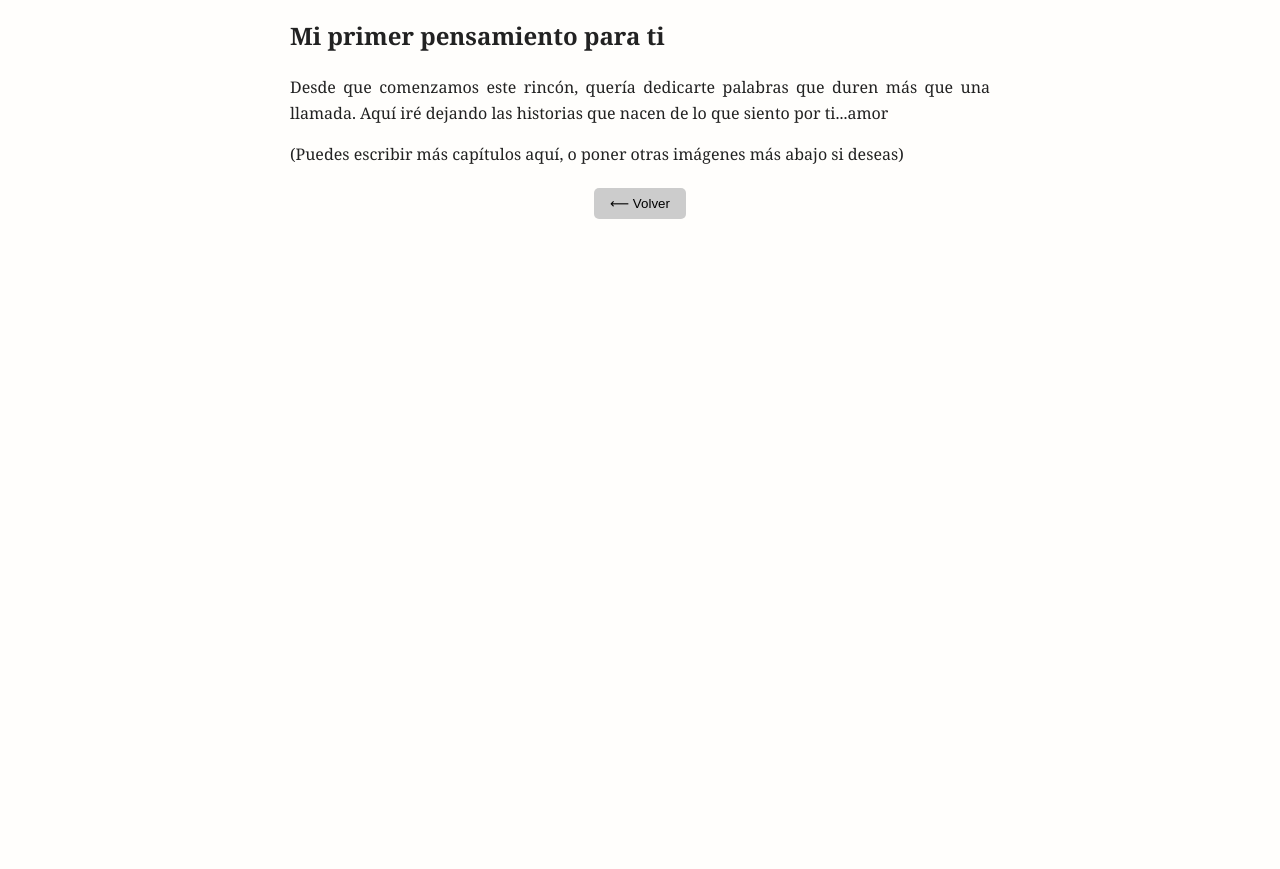
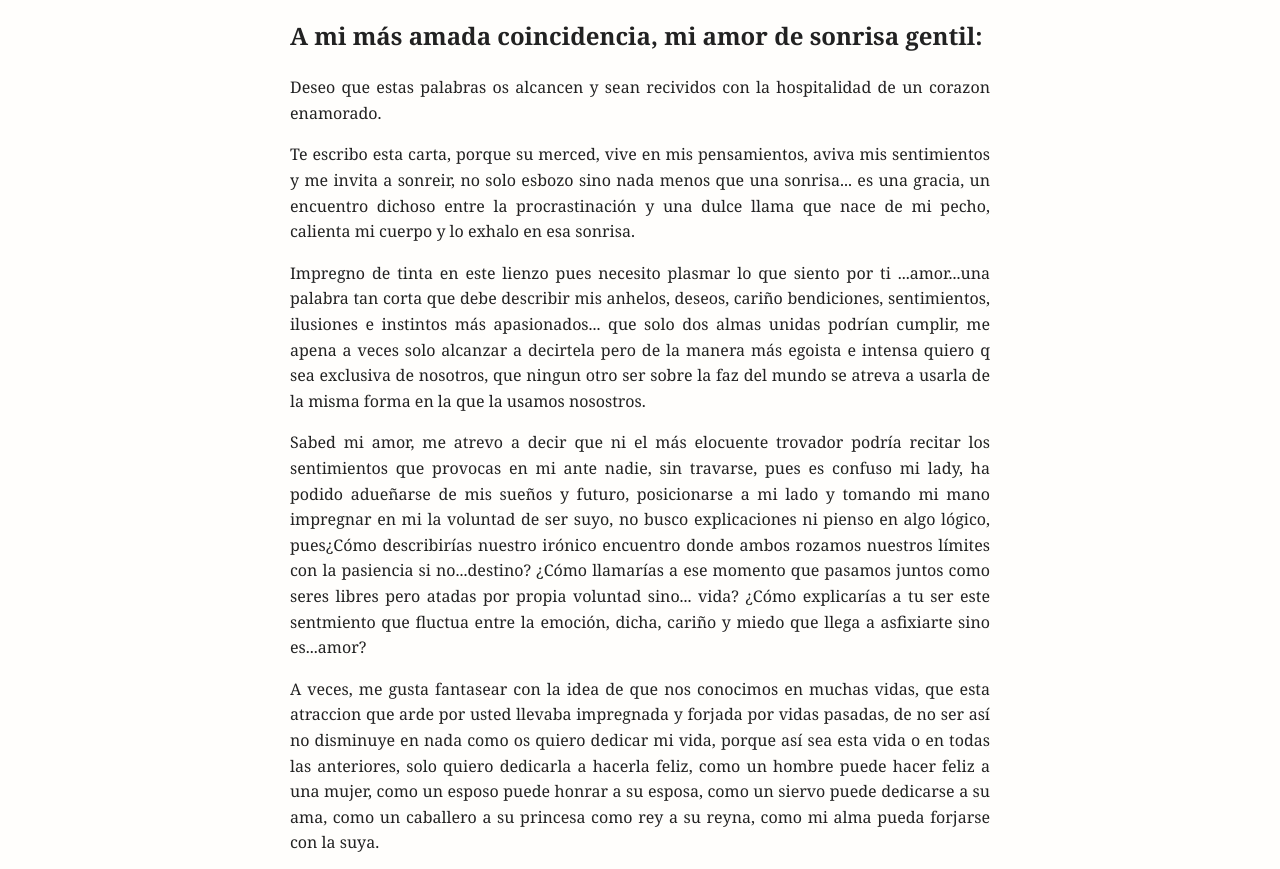
Before and after one commit to DiambDev/AAWattpad, a plain HTML site: page Historia1.html in a window 1280 px wide. Shown: the part 73-942 px from the top of the page. Before the commit the page ends 800 px from the top, so only its background shows below. Drawn offline with Linux system fonts and the light colour scheme.

Commit message:
repair historia2 el2

```diff
--- a/Historia1.html
+++ b/Historia1.html
@@ -54,15 +54,55 @@
 <body>
   <div class="topbar">Historia de Ella</div>
   <div class="content">
-    <h2>Mi primer pensamiento para ti</h2>
+    <h2>A mi más amada coincidencia, mi amor de sonrisa gentil:</h2>
 
     <!-- Imagen destacada -->
     <!-- <img src="ella1.jpg" alt="Imagen de la historia de ella" class="story-image" />-->
     <!--<img src="imagenes/Foto1.jpg" alt="Foto 1" class="story-image">-->
     <p>
-      Desde que comenzamos este rincón, quería dedicarte palabras que duren más que una llamada.
-      Aquí iré dejando las historias que nacen de lo que siento por ti...amor
+      Deseo que estas palabras os alcancen y sean recividos con la hospitalidad
+      de un corazon enamorado.
     </p>
+    <p>
+        Te escribo esta carta, porque su merced, vive en mis pensamientos, aviva
+      mis sentimientos y me invita a sonreir, no solo esbozo sino nada menos que
+      una sonrisa... es una gracia, un encuentro dichoso entre la procrastinación
+      y una dulce llama que nace de mi pecho, calienta mi cuerpo y lo exhalo en
+      esa sonrisa.
+    </p>
+    <p>
+      Impregno de tinta en este lienzo pues necesito plasmar lo que siento por ti
+      ...amor...una palabra tan corta que debe describir mis anhelos, deseos, cariño
+      bendiciones, sentimientos, ilusiones e instintos más apasionados... que solo
+      dos almas unidas podrían cumplir, me apena a veces solo alcanzar a decirtela
+      pero de la manera más egoista e intensa quiero q sea exclusiva de nosotros,
+      que ningun otro ser sobre la faz del mundo se atreva a usarla de la misma forma
+      en la que la usamos nosostros.</p>
+
+
+ <p> Sabed mi amor, me atrevo a decir que ni el más elocuente trovador podría recitar
+      los sentimientos que provocas en mi ante nadie, sin travarse, pues es confuso
+      mi lady, ha podido adueñarse de mis sueños y futuro, posicionarse a mi lado
+      y tomando mi mano impregnar en mi la voluntad de ser suyo, no busco explicaciones
+      ni pienso en algo lógico, pues¿Cómo describirías nuestro irónico encuentro donde
+      ambos rozamos nuestros límites con la pasiencia si no...destino? ¿Cómo llamarías
+      a ese momento que pasamos juntos como seres libres pero atadas por propia
+      voluntad sino... vida? ¿Cómo explicarías a tu ser este sentmiento que fluctua
+      entre la emoción, dicha, cariño y miedo que llega a asfixiarte sino es...amor?</p>
+
+ <p> A veces, me gusta fantasear con la idea de que nos conocimos en muchas vidas, que
+      esta atraccion que arde por usted llevaba impregnada y forjada por vidas pasadas,
+      de no ser así no disminuye en nada como os quiero dedicar mi vida, porque así sea
+      esta vida o en todas las anteriores, solo quiero dedicarla a hacerla feliz,
+      como un hombre puede hacer feliz a una mujer, como un esposo puede honrar a su
+      esposa, como un siervo puede dedicarse a su ama, como un caballero a su princesa
+      como rey a su reyna, como mi alma pueda forjarse con la suya. </p>
+
+ <p>     Puestos a vuestros pies me inclino, esperando ser conrrespondido. </p>
+
+ <p>  Firma, solo una linda coincidencia </p>
+
+
     <p>
       (Puedes escribir más capítulos aquí, o poner otras imágenes más abajo si deseas)
     </p>
```
